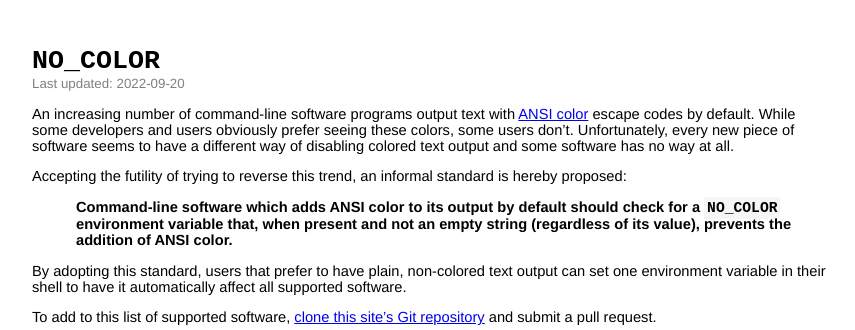
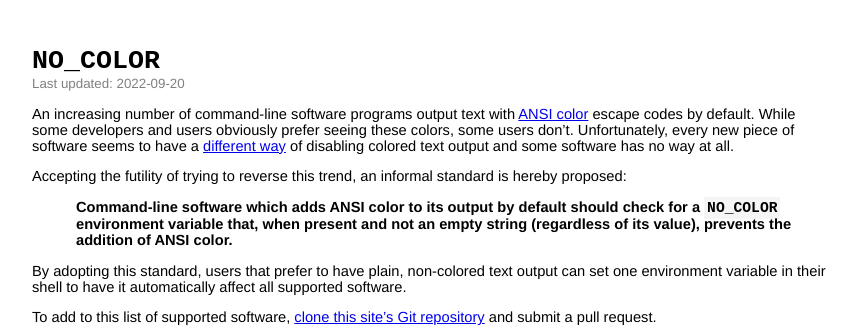
Before and after one commit to jcs/no_color, a Jekyll site: the page built from index.md, in a window 1280 px wide and 900 px high. Shown: the top 330 px of the window, without its empty margins (208-1063 px from the left). Built offline with Jekyll 4.4.1, drawn with Linux system fonts in a browser that asks for light colours; our own code applies the rules of GitHub Pages for plain Markdown files; part of the change alters nothing that is shown.

Commit message:
index: link to non-supporting software from opening paragraph

```diff
--- a/index.md
+++ b/index.md
@@ -10,7 +10,8 @@ An increasing number of command-line software programs output text with
 escape codes by default.
 While some developers and users obviously prefer seeing these colors,
 some users don't.
-Unfortunately, every new piece of software seems to have a different way
+Unfortunately, every new piece of software seems to have a
+[different way](#other)
 of disabling colored text output and some software has no way at all.
 
 Accepting the futility of trying to reverse this trend, an informal standard
@@ -244,7 +245,7 @@ color via `NO_COLOR`.
 | [zoxide](https://github.com/ajeetdsouza/zoxide) | A smarter cd command | [2020-03-05 / 0.1.0](https://github.com/ajeetdsouza/zoxide/releases/tag/v0.1.0) |
 {: rules="groups"}
 
-## Disabling color in software not supporting `NO_COLOR`
+## Disabling color in software not supporting `NO_COLOR` <a name="other"></a>
 
 {:.two_col}
 | Software | Method |
```
